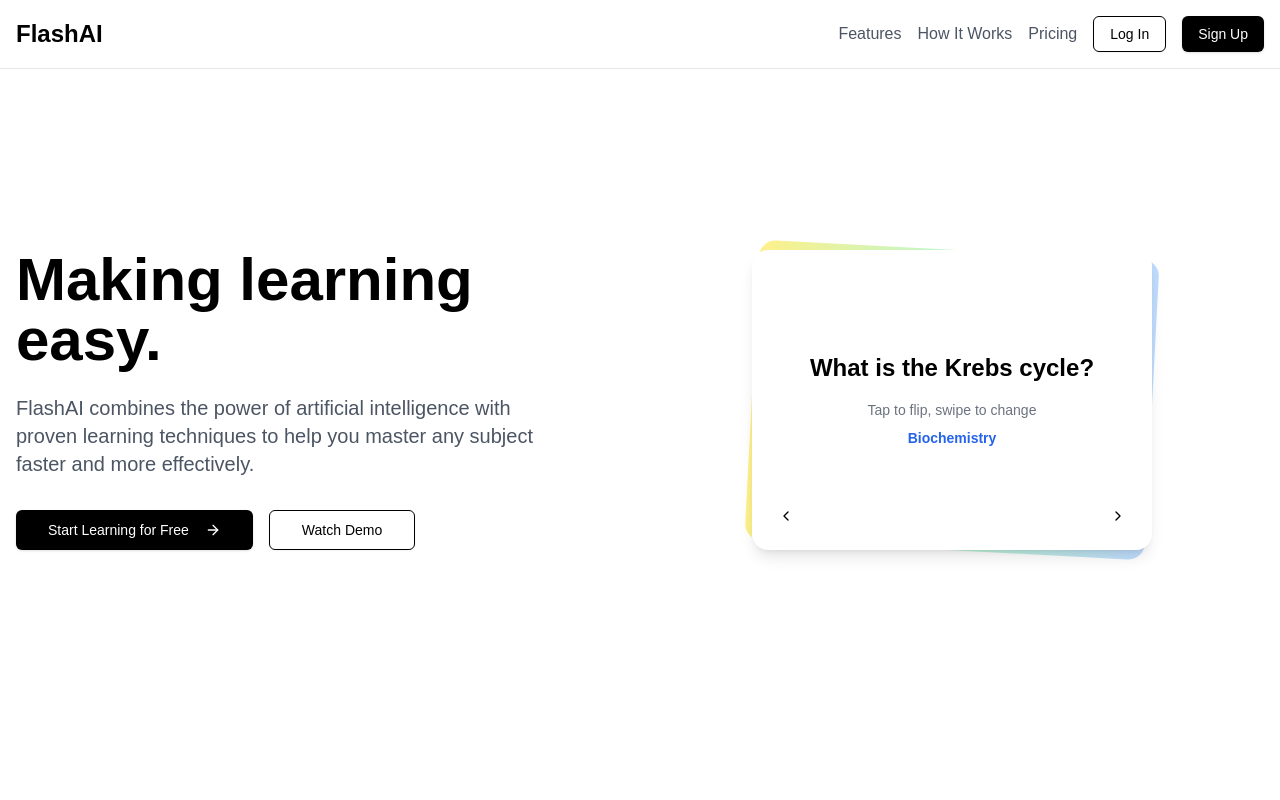
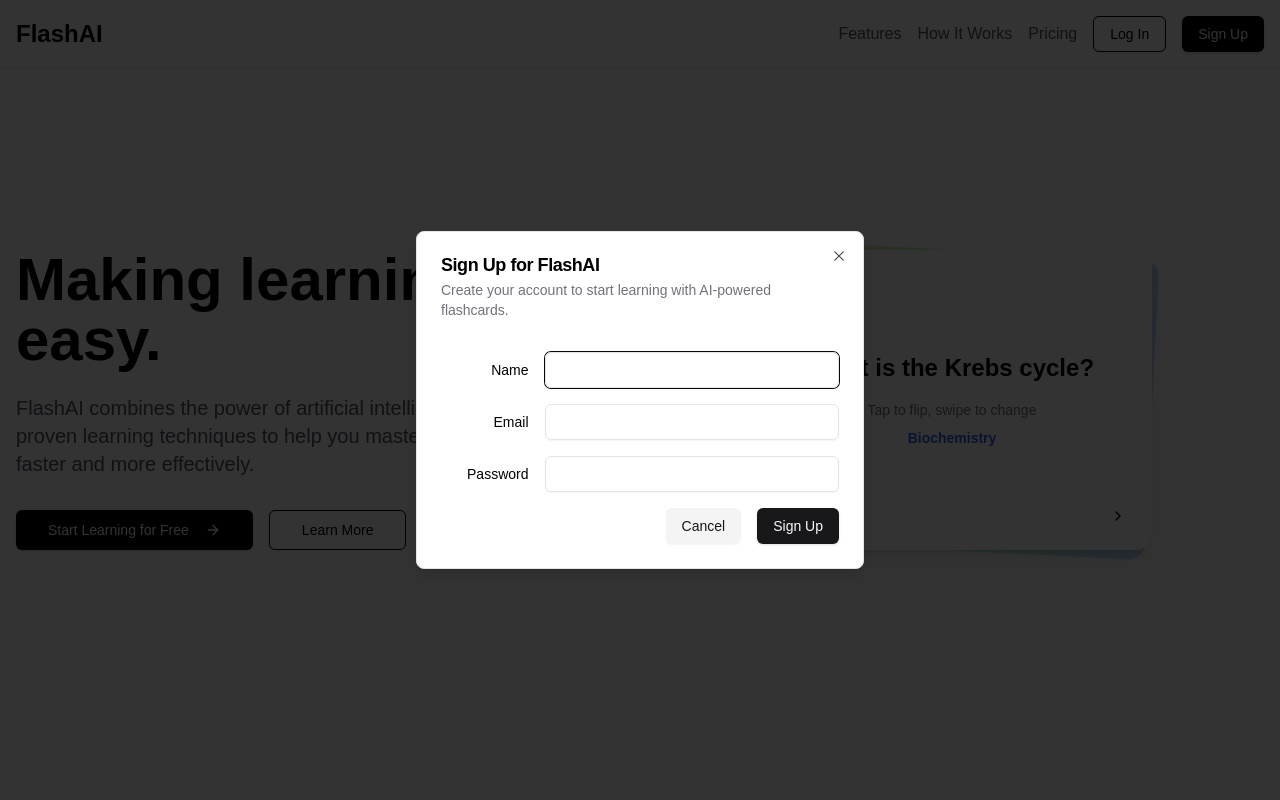
Before and after one commit to anbguye/flashcard-saas, a Next.js app: page /frontpage in a window 1280 px wide. Both pictures are taken after a click on the button "Start Learning for Free". Shown: the top 800 px of the page. Built offline with nearby package versions, Linux system fonts and the light colour scheme.

Commit message:
Added working buttons for hero section

```diff
--- a/app/frontpage/page.tsx
+++ b/app/frontpage/page.tsx
@@ -3,6 +3,8 @@
 import { useState, useEffect, useRef } from "react";
 import { Button } from "@/components/ui/button";
 import { Input } from "@/components/ui/input";
+import { Dialog, DialogContent, DialogHeader, DialogDescription, DialogTitle, DialogClose } from "@/components/ui/dialog";
+import { Label } from "@/components/ui/label";
 import { useSwipeable } from "react-swipeable";
 import {
   Sparkles,
@@ -17,6 +19,7 @@
   ChevronDown,
   ChevronLeft,
   ChevronRight,
+  X,
 } from "lucide-react";
 import Link from "next/link";
 
@@ -24,6 +27,8 @@
   const [isFlipped, setIsFlipped] = useState(false);
   const [activeAccordion, setActiveAccordion] = useState<number | null>(null);
   const [isMenuOpen, setIsMenuOpen] = useState(false);
+  const [isSignUpMenuOpen, setIsSignUpMenuOpen] = useState(false);
+  const [isLearnMoreMenuOpen, setIsLearnMoreMenuOpen] = useState(false);
   const [currentFlashcardIndex, setCurrentFlashcardIndex] = useState(0);
   const heroRef = useRef<HTMLDivElement>(null);
   const featuresRef = useRef<HTMLDivElement>(null);
@@ -156,6 +161,21 @@
     setActiveAccordion(activeAccordion === index ? null : index);
   };
 
+  const handleIsSignUpMenuOpen = () => {
+    setIsSignUpMenuOpen(true);
+  }
+
+  const handleIsLearnMoreMenuOpen = () => {
+    setIsLearnMoreMenuOpen(true);
+  }
+
+  const handleSignUp = (e: React.FormEvent<HTMLFormElement>) => {
+    e.preventDefault();
+    // placeholder for sign up logic, probably sending to db in future.
+    console.log("Sign up form submitted");
+    setIsSignUpMenuOpen(false);
+  }
+
   const faqItems = [
     {
       question: "How does FlashAI generate flashcards?",
@@ -271,6 +291,7 @@
                 </p>
                 <div className="flex flex-col sm:flex-row gap-4">
                   <Button
+                    onClick={handleIsSignUpMenuOpen}
                     size="lg"
                     className="bg-black text-white hover:bg-gray-900 transform transition-all duration-200 hover:scale-105"
                   >
@@ -278,11 +299,12 @@
                     <ArrowRight className="ml-2 h-5 w-5" />
                   </Button>
                   <Button
+                    onClick={handleIsLearnMoreMenuOpen}
                     size="lg"
                     variant="outline"
                     className="border-black text-black hover:bg-gray-100 transform transition-all duration-200 hover:scale-105"
                   >
-                    Watch Demo
+                    Learn More
                   </Button>
                 </div>
               </div>
@@ -615,6 +637,102 @@
         </section>
       </main>
 
+      {/* Learn More Modal */}
+      <Dialog open={isLearnMoreMenuOpen} onOpenChange={setIsLearnMoreMenuOpen}>
+        <DialogContent className="sm:max-w-md">
+          <DialogHeader>
+            <DialogTitle>Learn More About FlashAI</DialogTitle>
+            <DialogDescription>
+              Discover how FlashAI can revolutionize your learning experience.
+            </DialogDescription>
+          </DialogHeader>
+          <div className="py-4">
+            <p className="text-sm text-gray-500">
+              FlashAI uses advanced artificial intelligence to create
+              personalized flashcards tailored to your learning style and needs.
+              Our spaced repetition algorithm ensures you review information at
+              optimal intervals for maximum retention.
+            </p>
+            <ul className="mt-4 space-y-2">
+              <li className="flex items-center">
+                <Check className="h-4 w-5 text-green-500 mr-2" />
+                <span>AI-powered flashcard generation</span>
+              </li>
+              <li className="flex items-center">
+                <Check className="h-4 w-5 text-green-500 mr-2" />
+                <span>Adaptive learning paths</span>
+              </li>
+              <li className="flex items-center">
+                <Check className="h-4 w-5 text-green-500 mr-2" />
+                <span>Progress tracking and analytics</span>
+              </li>
+            </ul>
+          </div>
+          <DialogClose asChild>
+            <Button
+              type="button"
+              variant="secondary"
+              className="hover:bg-gray-200 transition-colors duration-200"
+            >
+              Close
+            </Button>
+          </DialogClose>
+        </DialogContent>
+      </Dialog>
+
+      {/* Sign Up Modal */}
+
+      <Dialog open={isSignUpMenuOpen} onOpenChange={setIsSignUpMenuOpen}>
+        <DialogContent className="sm:max-w-md">
+          <DialogHeader>
+            <DialogTitle> Sign Up for FlashAI</DialogTitle>
+            <DialogDescription>
+              Create your account to start learning with AI-powered flashcards.
+            </DialogDescription>
+          </DialogHeader>
+          <form onSubmit={handleSignUp}>
+            <div className="grid gap-4 py-4">
+              <div className="grid grid-cols-4 items-center gap-4">
+                <Label htmlFor="name" className="text-right">
+                  Name
+                </Label>
+                <Input id="name" className="col-span-3" required />
+              </div>
+              <div className="grid grid-cols-4 items-center gap-4">
+                <Label htmlFor="email" className="text-right">
+                  Email
+                </Label>
+                <Input
+                  id="email"
+                  type="email"
+                  className="col-span-3"
+                  required
+                />
+              </div>
+              <div className="grid grid-cols-4 items-center gap-4">
+                <Label htmlFor="password" className="text-right">
+                  Password
+                </Label>
+                <Input
+                  id="password"
+                  type="password"
+                  className="col-span-3"
+                  required
+                />
+              </div>
+            </div>
+            <div className='flex justify-end gap-4'>
+              <DialogClose asChild>
+                <Button type='button' variant='secondary'>
+                  Cancel
+                </Button>
+              </DialogClose>
+              <Button type='submit'>Sign Up</Button>
+            </div>
+          </form>
+        </DialogContent>
+      </Dialog>
+
       <footer className="bg-gray-50 text-black py-12">
         <div className="container mx-auto px-4">
           <div className="grid md:grid-cols-4 gap-8">
--- /dev/null
+++ b/components/ui/dialog.tsx
@@ -0,0 +1,122 @@
+"use client"
+
+import * as React from "react"
+import * as DialogPrimitive from "@radix-ui/react-dialog"
+import { Cross2Icon } from "@radix-ui/react-icons"
+
+import { cn } from "@/lib/utils"
+
+const Dialog = DialogPrimitive.Root
+
+const DialogTrigger = DialogPrimitive.Trigger
+
+const DialogPortal = DialogPrimitive.Portal
+
+const DialogClose = DialogPrimitive.Close
+
+const DialogOverlay = React.forwardRef<
+  React.ElementRef<typeof DialogPrimitive.Overlay>,
+  React.ComponentPropsWithoutRef<typeof DialogPrimitive.Overlay>
+>(({ className, ...props }, ref) => (
+  <DialogPrimitive.Overlay
+    ref={ref}
+    className={cn(
+      "fixed inset-0 z-50 bg-black/80  data-[state=open]:animate-in data-[state=closed]:animate-out data-[state=closed]:fade-out-0 data-[state=open]:fade-in-0",
+      className
+    )}
+    {...props}
+  />
+))
+DialogOverlay.displayName = DialogPrimitive.Overlay.displayName
+
+const DialogContent = React.forwardRef<
+  React.ElementRef<typeof DialogPrimitive.Content>,
+  React.ComponentPropsWithoutRef<typeof DialogPrimitive.Content>
+>(({ className, children, ...props }, ref) => (
+  <DialogPortal>
+    <DialogOverlay />
+    <DialogPrimitive.Content
+      ref={ref}
+      className={cn(
+        "fixed left-[50%] top-[50%] z-50 grid w-full max-w-lg translate-x-[-50%] translate-y-[-50%] gap-4 border border-zinc-200 bg-white p-6 shadow-lg duration-200 data-[state=open]:animate-in data-[state=closed]:animate-out data-[state=closed]:fade-out-0 data-[state=open]:fade-in-0 data-[state=closed]:zoom-out-95 data-[state=open]:zoom-in-95 data-[state=closed]:slide-out-to-left-1/2 data-[state=closed]:slide-out-to-top-[48%] data-[state=open]:slide-in-from-left-1/2 data-[state=open]:slide-in-from-top-[48%] sm:rounded-lg dark:border-zinc-800 dark:bg-zinc-950",
+        className
+      )}
+      {...props}
+    >
+      {children}
+      <DialogPrimitive.Close className="absolute right-4 top-4 rounded-sm opacity-70 ring-offset-white transition-opacity hover:opacity-100 focus:outline-none focus:ring-2 focus:ring-zinc-950 focus:ring-offset-2 disabled:pointer-events-none data-[state=open]:bg-zinc-100 data-[state=open]:text-zinc-500 dark:ring-offset-zinc-950 dark:focus:ring-zinc-300 dark:data-[state=open]:bg-zinc-800 dark:data-[state=open]:text-zinc-400">
+        <Cross2Icon className="h-4 w-4" />
+        <span className="sr-only">Close</span>
+      </DialogPrimitive.Close>
+    </DialogPrimitive.Content>
+  </DialogPortal>
+))
+DialogContent.displayName = DialogPrimitive.Content.displayName
+
+const DialogHeader = ({
+  className,
+  ...props
+}: React.HTMLAttributes<HTMLDivElement>) => (
+  <div
+    className={cn(
+      "flex flex-col space-y-1.5 text-center sm:text-left",
+      className
+    )}
+    {...props}
+  />
+)
+DialogHeader.displayName = "DialogHeader"
+
+const DialogFooter = ({
+  className,
+  ...props
+}: React.HTMLAttributes<HTMLDivElement>) => (
+  <div
+    className={cn(
+      "flex flex-col-reverse sm:flex-row sm:justify-end sm:space-x-2",
+      className
+    )}
+    {...props}
+  />
+)
+DialogFooter.displayName = "DialogFooter"
+
+const DialogTitle = React.forwardRef<
+  React.ElementRef<typeof DialogPrimitive.Title>,
+  React.ComponentPropsWithoutRef<typeof DialogPrimitive.Title>
+>(({ className, ...props }, ref) => (
+  <DialogPrimitive.Title
+    ref={ref}
+    className={cn(
+      "text-lg font-semibold leading-none tracking-tight",
+      className
+    )}
+    {...props}
+  />
+))
+DialogTitle.displayName = DialogPrimitive.Title.displayName
+
+const DialogDescription = React.forwardRef<
+  React.ElementRef<typeof DialogPrimitive.Description>,
+  React.ComponentPropsWithoutRef<typeof DialogPrimitive.Description>
+>(({ className, ...props }, ref) => (
+  <DialogPrimitive.Description
+    ref={ref}
+    className={cn("text-sm text-zinc-500 dark:text-zinc-400", className)}
+    {...props}
+  />
+))
+DialogDescription.displayName = DialogPrimitive.Description.displayName
+
+export {
+  Dialog,
+  DialogPortal,
+  DialogOverlay,
+  DialogTrigger,
+  DialogClose,
+  DialogContent,
+  DialogHeader,
+  DialogFooter,
+  DialogTitle,
+  DialogDescription,
+}
--- /dev/null
+++ b/components/ui/label.tsx
@@ -0,0 +1,26 @@
+"use client"
+
+import * as React from "react"
+import * as LabelPrimitive from "@radix-ui/react-label"
+import { cva, type VariantProps } from "class-variance-authority"
+
+import { cn } from "@/lib/utils"
+
+const labelVariants = cva(
+  "text-sm font-medium leading-none peer-disabled:cursor-not-allowed peer-disabled:opacity-70"
+)
+
+const Label = React.forwardRef<
+  React.ElementRef<typeof LabelPrimitive.Root>,
+  React.ComponentPropsWithoutRef<typeof LabelPrimitive.Root> &
+    VariantProps<typeof labelVariants>
+>(({ className, ...props }, ref) => (
+  <LabelPrimitive.Root
+    ref={ref}
+    className={cn(labelVariants(), className)}
+    {...props}
+  />
+))
+Label.displayName = LabelPrimitive.Root.displayName
+
+export { Label }
--- a/package.json
+++ b/package.json
@@ -9,7 +9,9 @@
     "lint": "next lint"
   },
   "dependencies": {
+    "@radix-ui/react-dialog": "^1.1.2",
     "@radix-ui/react-icons": "^1.3.0",
+    "@radix-ui/react-label": "^2.1.0",
     "@radix-ui/react-slot": "^1.1.0",
     "class-variance-authority": "^0.7.0",
     "clsx": "^2.1.1",
```
Also changed, not shown: 1 other file (tests, documents, lock files or other folders).
